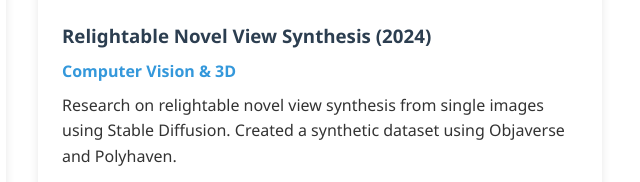
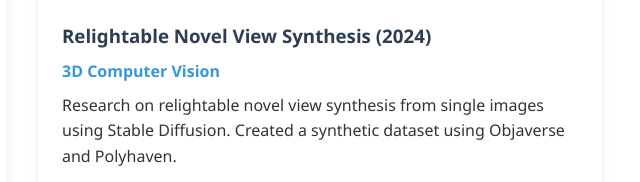
Before and after one commit to chinmayj23/chinmayj23.github.io, a plain HTML site: page projects.html in a window 1280 px wide. Shown: the part 587-769 px from the top of the page, 618-1258 px from the left. Drawn offline with Linux system fonts and the light colour scheme.

Commit message:
3d comp vis

```diff
--- a/projects.html
+++ b/projects.html
@@ -61,7 +61,7 @@
                     </div>
                     <div class="project-content">
                         <h3>Relightable Novel View Synthesis (2024)</h3>
-                        <div class="project-category">Computer Vision & 3D</div>
+                        <div class="project-category">3D Computer Vision</div>
                         <p class="project-description">Research on relightable novel view synthesis from single images using Stable Diffusion. Created a synthetic dataset using Objaverse and Polyhaven.</p>
                         <div class="project-tags">
                             <span>PyTorch</span>
```
